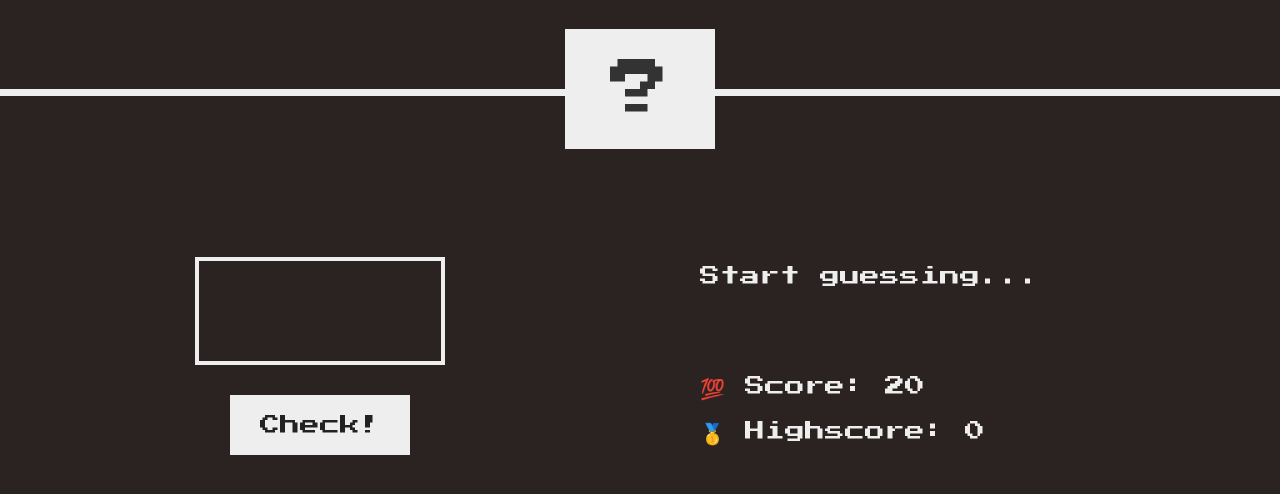
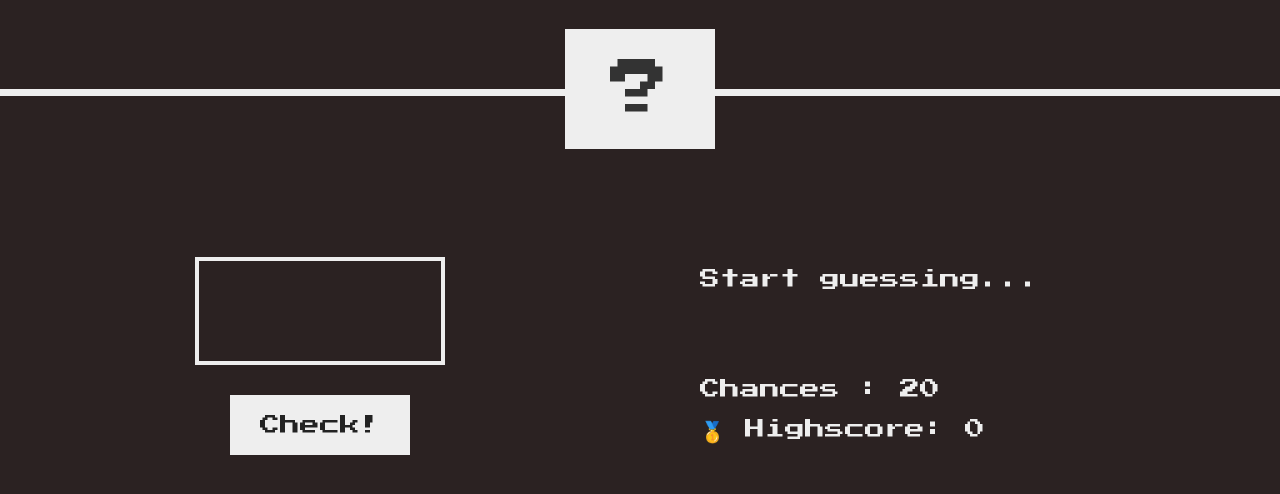
Before and after one commit to manasdixit/Guess-the-Number-GAME, a plain HTML site: page Guess the Number Game/index.html in a window 1280 px wide. Shown: the part 184-678 px from the top of the page. Drawn offline with Linux system fonts and the light colour scheme.

Commit message:
slight improvements on text content

```diff
--- a/Guess the Number Game/index.html
+++ b/Guess the Number Game/index.html
@@ -21,7 +21,7 @@
       </section>
       <section class="right">
         <p class="message">Start guessing...</p>
-        <p class="label-score">💯 Score: <span class="score">20</span></p>
+        <p class="label-score">Chances : <span class="score">20</span></p>
         <p class="label-highscore">
           🥇 Highscore: <span class="highscore">0</span>
         </p>
```
Also changed, not shown: 1 other file.
